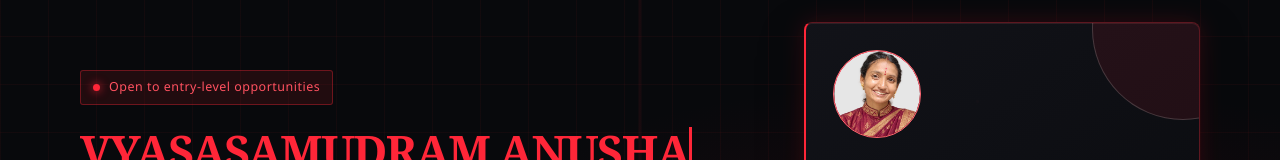
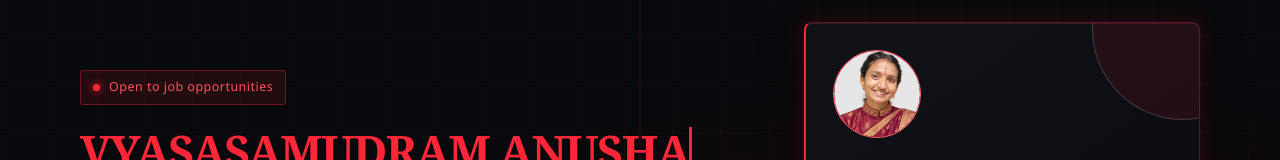
Before and after one commit to anu726881-ram/vyasasamudramanusha-portfolio, a plain HTML site: page index.html in a window 1280 px wide. Shown: the part 129-289 px from the top of the page. Drawn offline with Linux system fonts and the light colour scheme.

Commit message:
Update index.html

```diff
--- a/index.html
+++ b/index.html
@@ -27,7 +27,7 @@
     <section class="hero" id="home">
       <div class="container hero-grid">
         <div>
-          <div class="eyebrow">Open to entry-level opportunities</div>
+          <div class="eyebrow">Open to job opportunities</div>
           <h1><span class="typewriter">VYASASAMUDRAM ANUSHA</span></h1>
           <p class="hero-subtitle">MBA Finance Graduate | Finance, Banking &amp; Business Operations</p>
           <p style="color:var(--muted);max-width:650px">A finance graduate with a background in Computer Applications and internship exposure to spreadsheet-based data handling. Interested in entry-level opportunities across banking, companies, and other industries in finance, accounts, taxation, ERP support, or data operations.</p>
```
